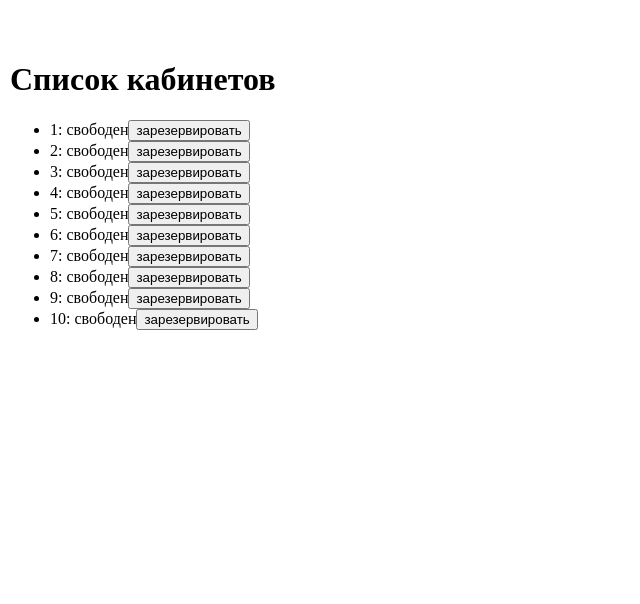
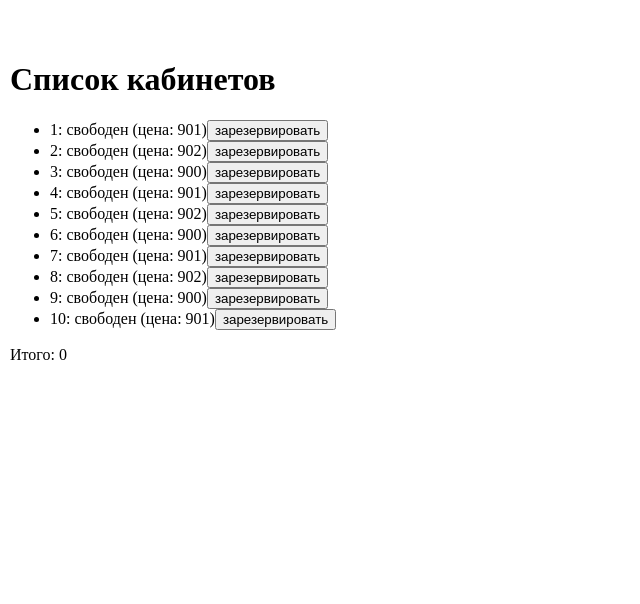
Before and after one commit to ta-pri/web-back-labs, a Flask app: page /lab6/ in a window 1280 px wide. Shown: the part 76-680 px from the top of the page, without its empty margins (0-640 px from the left). Run offline with Flask 3, Linux system fonts and the light colour scheme.

Commit message:
Стоимость аренды

```diff
--- a/lab6.py
+++ b/lab6.py
@@ -4,7 +4,8 @@ lab6 = Blueprint('lab6', __name__)
 
 offices = []
 for i in range(1, 11):
-    offices.append({"number": i, "tenant": ""})
+    offices.append({"number": i, "tenant": "", "price": 900 + i%3})
+
 
 @lab6.route('/lab6/')
 def main():
--- a/templates/lab6/lab6.html
+++ b/templates/lab6/lab6.html
@@ -25,7 +25,7 @@
             for(let i = 0; i < office_list.length; i++) {
                 const office = office_list[i];
                 const li = document.createElement('li');
-                li.innerText = `${office.number}: ${office.tenant || 'свободен'}`;
+                li.innerText = `${office.number}: ${office.tenant || 'свободен'} (цена: ${office.price})`;
 
                 const bookingButton = document.createElement('button');
                 bookingButton.innerText = 'зарезервировать';
@@ -41,6 +41,14 @@
 
                 ul.appendChild(li);
             }
+            let total = 0;
+            for (let i = 0; i < office_list.length; i++) {
+                if (office_list[i].tenant) {
+                    total += office_list[i].price;
+                }
+            }
+document.getElementById('total-price').innerText = `Итого: ${total}`;
+
         });
     }
 
@@ -127,4 +135,5 @@ function cancellation(officeNumber) {
 {% block main %}
     <h1>Список кабинетов</h1>
     <ul id="office-list"></ul>
+    <p id="total-price"></p>
 {% endblock %}
```
